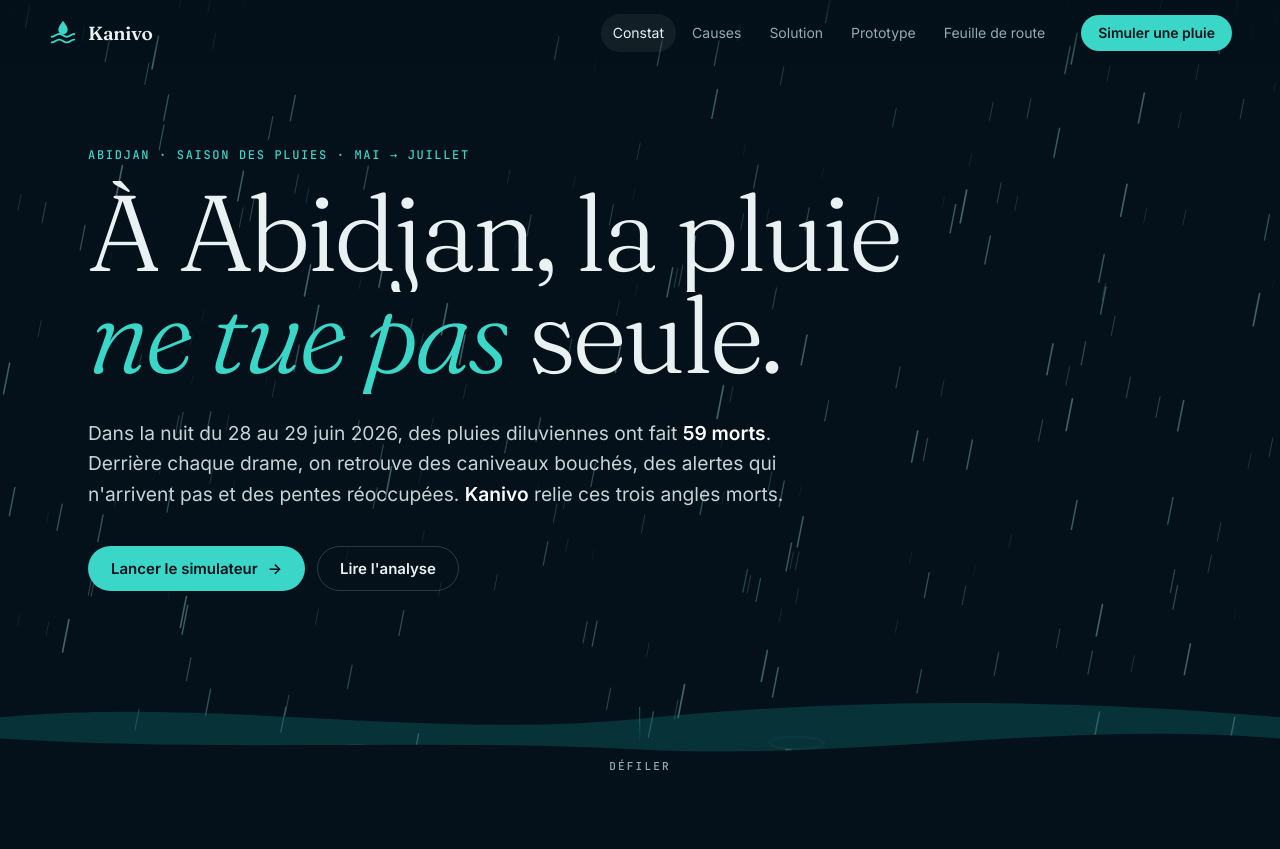
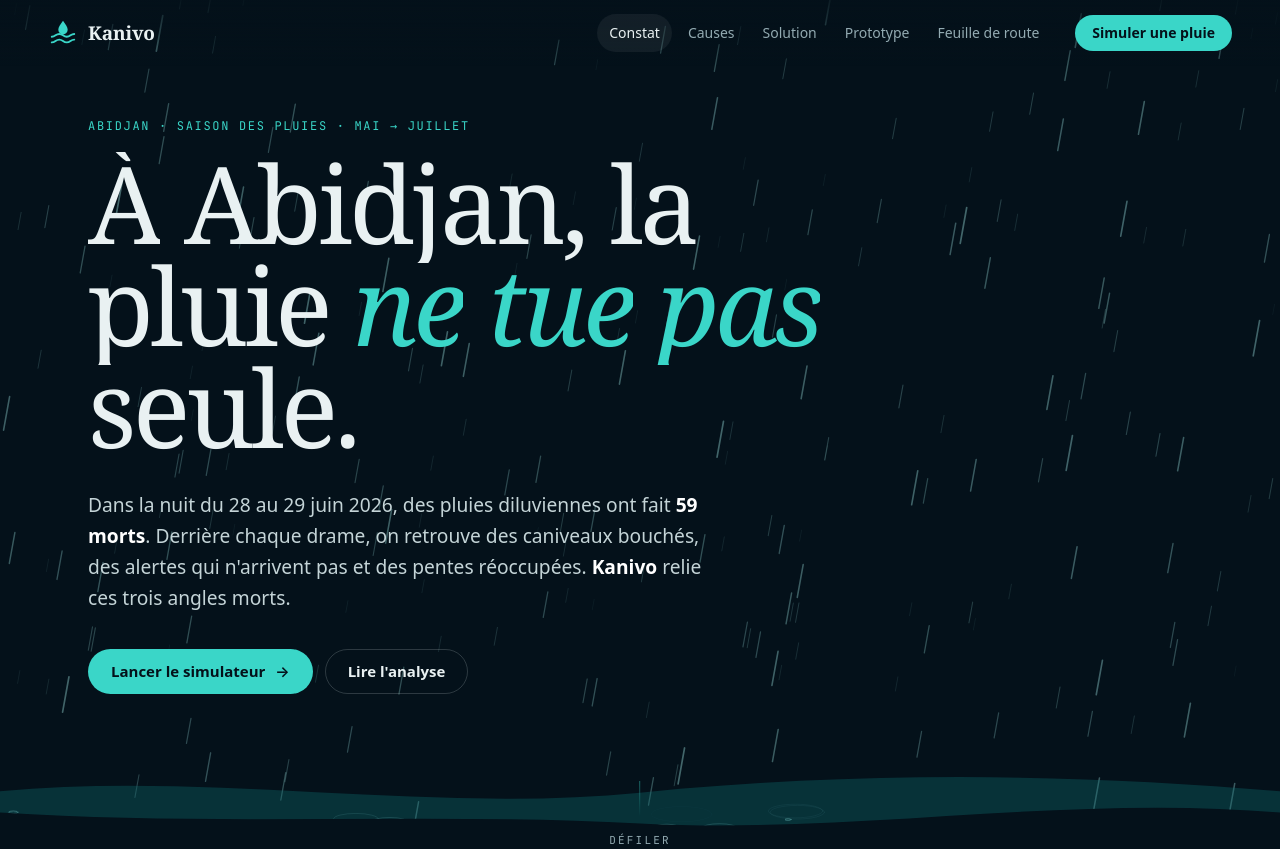
Before and after one commit to pethuelelie-glitch/kanivo, a website built with Vite: page index.html in a window 1280 px wide. Shown: the top 849 px of the page. Built offline with nearby package versions, Linux system fonts and the light colour scheme; some packages are replaced by stand-ins of ours; animation ran at ten frames a second.

Commit message:
perf: polices auto-hébergées, héros révélé après chargement des polices (CLS 0), pluie démarrée en idle
Co-Authored-By: Claude Opus 5.5 <noreply@anthropic.com>

```diff
--- a/index.html
+++ b/index.html
@@ -11,9 +11,6 @@
   <meta property="og:type" content="website" />
   <meta property="og:image" content="./og.png" />
   <link rel="icon" href="./favicon.svg" type="image/svg+xml" />
-  <link rel="preconnect" href="https://fonts.googleapis.com" />
-  <link rel="preconnect" href="https://fonts.gstatic.com" crossorigin />
-  <link rel="stylesheet" href="https://fonts.googleapis.com/css2?family=Fraunces:ital,opsz,wght@0,9..144,300..700;1,9..144,300..600&family=Inter:wght@400;500;600&family=JetBrains+Mono:wght@500&display=swap" />
 </head>
 <body>
   <a class="skip" href="#main">Aller au contenu</a>
@@ -46,7 +43,7 @@
         <h1 id="hero-title" class="hero__title" data-split>
           À Abidjan, la pluie <em>ne tue pas</em> seule.
         </h1>
-        <p class="hero__lead" data-reveal>
+        <p class="hero__lead">
           Dans la nuit du 28 au 29 juin 2026, des pluies diluviennes ont fait <strong>59 morts</strong>. Derrière chaque drame,
           on retrouve des caniveaux bouchés, des alertes qui n'arrivent pas et des pentes réoccupées.
           <strong>Kanivo</strong> relie ces trois angles morts.
--- a/package.json
+++ b/package.json
@@ -10,6 +10,9 @@
     "preview": "vite preview --port 4173"
   },
   "dependencies": {
+    "@fontsource-variable/fraunces": "^5.3.0",
+    "@fontsource-variable/inter": "^5.3.0",
+    "@fontsource/jetbrains-mono": "^5.3.0",
     "gsap": "^3.15.0",
     "lenis": "^1.3.27"
   },
--- a/src/main.js
+++ b/src/main.js
@@ -1,3 +1,7 @@
+import '@fontsource-variable/fraunces/opsz.css'
+import '@fontsource-variable/fraunces/opsz-italic.css'
+import '@fontsource-variable/inter/index.css'
+import '@fontsource/jetbrains-mono/latin-500.css'
 import './style.css'
 import { gsap } from 'gsap'
 import { ScrollTrigger } from 'gsap/ScrollTrigger'
@@ -35,7 +39,7 @@ $$('a[href^="#"]').forEach((a) => {
 /* ---------- Pluie (canvas) ---------- */
 function rain(canvas) {
   const ctx = canvas.getContext('2d')
-  let w, h, drops, splashes, raf, visible = true, intensity = 1
+  let w, h, drops, splashes, raf, visible = true, started = false, intensity = 1
   const dpr = Math.min(window.devicePixelRatio || 1, 2)
   function resize() {
     w = canvas.clientWidth; h = canvas.clientHeight
@@ -71,13 +75,16 @@ function rain(canvas) {
     raf = visible ? requestAnimationFrame(frame) : null
   }
   resize()
-  window.addEventListener('resize', resize, { passive: true })
+  let lastW = w
+  window.addEventListener('resize', () => { if (canvas.clientWidth !== lastW) { lastW = canvas.clientWidth; resize() } }, { passive: true })
   new IntersectionObserver(([e]) => {
     visible = e.isIntersecting
-    if (visible && !raf) raf = requestAnimationFrame(frame)
+    if (visible && started && !raf) raf = requestAnimationFrame(frame)
   }).observe(canvas)
   if (reduced) { intensity = 0; frame(); visible = false; return { set() {} } }
-  raf = requestAnimationFrame(frame)
+  // Démarrage après le premier rendu pour ne pas bloquer le fil principal au chargement
+  const start = () => { started = true; if (visible && !raf) raf = requestAnimationFrame(frame) }
+  'requestIdleCallback' in window ? requestIdleCallback(start, { timeout: 1200 }) : setTimeout(start, 300)
   return { set: (v) => { intensity = v } }
 }
 const rainFx = rain($('[data-rain]'))
@@ -108,6 +115,10 @@ $$('[data-split]').forEach(splitWords)
 /* ---------- Prototype (avant les animations : la carte doit exister) ---------- */
 initSim($('[data-sim]'), { gsap: reduced ? null : gsap })
 
+/* ---------- Polices prêtes (plafonné à 1,5 s) ---------- */
+const fontsReady = Promise.race([document.fonts?.ready ?? Promise.resolve(), new Promise((r) => setTimeout(r, 1500))])
+fontsReady.then(() => $('.hero__inner').classList.add('is-ready'))
+
 /* ---------- Animations ---------- */
 const mm = gsap.matchMedia()
 
@@ -120,12 +131,13 @@ mm.add({ motion: '(prefers-reduced-motion: no-preference)', desktop: '(min-width
     return
   }
 
-  // Intro héro
+  // Intro héro : lancée une fois les polices prêtes (évite tout décalage de mise en page)
   const heroWords = $$('.hero__title .w > span')
-  gsap.timeline({ defaults: { ease: 'expo.out' } })
-    .from(heroWords, { yPercent: 110, rotate: 4, duration: 1.4, stagger: 0.06 }, 0.15)
-    .to('.hero [data-reveal]', { opacity: 1, y: 0, duration: 1.2, stagger: 0.12 }, 0.5)
+  const intro = gsap.timeline({ paused: true, defaults: { ease: 'expo.out' } })
+  intro.from(heroWords, { yPercent: 110, rotate: 4, duration: 1.4, stagger: 0.06 }, 0.15)
+    .to('.hero [data-reveal]', { opacity: 1, y: 0, duration: 1.2, stagger: 0.1 }, 0.2)
     .from('.nav', { opacity: 0, duration: 1 }, 0.6)
+  fontsReady.then(() => intro.play())
 
   // Vagues + pluie qui s'intensifie au scroll
   gsap.to('[data-wave="1"]', { attr: { d: 'M0 100 C 240 150 480 70 720 110 S 1200 160 1440 100 V220 H0Z' }, duration: 4, repeat: -1, yoyo: true, ease: 'sine.inOut' })
--- a/src/style.css
+++ b/src/style.css
@@ -12,8 +12,8 @@
   --green: #22c08a;
   --amber: #ffc54d;
   --red: #ff5a52;
-  --serif: 'Fraunces', Georgia, 'Times New Roman', serif;
-  --sans: 'Inter', system-ui, -apple-system, 'Segoe UI', sans-serif;
+  --serif: 'Fraunces Variable', Georgia, 'Times New Roman', serif;
+  --sans: 'Inter Variable', system-ui, -apple-system, 'Segoe UI', sans-serif;
   --mono: 'JetBrains Mono', ui-monospace, Consolas, monospace;
   --gutter: clamp(16px, 4vw, 48px);
   --radius: 18px;
@@ -101,6 +101,7 @@ strong, b { font-weight: 600; color: #fff; }
 .hero { position: relative; min-height: 100svh; display: grid; align-items: center; overflow: hidden; isolation: isolate; }
 .hero__rain { position: absolute; inset: 0; width: 100%; height: 100%; z-index: -1; }
 .hero__glow { position: absolute; inset: auto -20% -30% -20%; height: 70%; z-index: -2; background: radial-gradient(50% 60% at 50% 100%, rgba(15, 111, 116, 0.55), transparent 70%), radial-gradient(30% 40% at 80% 90%, rgba(255, 138, 31, 0.18), transparent 70%); }
+.js .hero__inner:not(.is-ready) { visibility: hidden; }
 .hero__inner { width: min(1200px, 100%); margin-inline: auto; padding: 120px var(--gutter) 180px; }
 .hero__title { font: 300 clamp(44px, 8.4vw, 128px)/0.95 var(--serif); letter-spacing: -0.035em; max-width: 13ch; font-variation-settings: 'opsz' 144; }
 .hero__title em { font-style: italic; color: var(--water); }
@@ -225,8 +226,9 @@ strong, b { font-weight: 600; color: #fff; }
 .wave i:nth-child(3n) { animation-delay: -0.3s; } .wave i:nth-child(3n + 1) { animation-delay: -0.6s; } .wave i:nth-child(4n) { animation-delay: -0.85s; }
 @keyframes eq { to { height: 100%; } }
 .modules { list-style: none; margin: 0; padding: 0; }
-.module { min-height: 72vh; display: grid; align-content: center; gap: 14px; opacity: 0.28; transition: opacity 0.5s var(--ease); }
-.module.is-active { opacity: 1; }
+.module { min-height: 72vh; display: grid; align-content: center; gap: 14px; }
+.module h3, .module p, .module__k { transition: color 0.5s var(--ease); }
+.module:not(.is-active) h3, .module:not(.is-active) p, .module:not(.is-active) .module__k { color: var(--muted); }
 .module__k { font: 500 12px/1 var(--mono); letter-spacing: 0.12em; text-transform: uppercase; color: var(--orange); }
 .module h3 { font: 300 clamp(28px, 3.4vw, 46px)/1.06 var(--serif); letter-spacing: -0.02em; }
 .module p { color: #bfd0d3; max-width: 52ch; }
@@ -380,6 +382,5 @@ input[type='range']:active::-webkit-slider-thumb { transform: scale(1.2); }
 @media (prefers-reduced-motion: reduce) {
   *, *::before, *::after { animation-duration: 0.001ms !important; animation-iteration-count: 1 !important; transition-duration: 0.001ms !important; }
   .js [data-reveal] { opacity: 1; transform: none; }
-  .module { opacity: 1; }
   .chrono__track { width: auto; overflow-x: auto; padding-bottom: 16px; }
 }
--- a/vite.config.js
+++ b/vite.config.js
@@ -1,6 +1,7 @@
 import { defineConfig } from 'vite'
 
 // base relative : le même build fonctionne en local et sur GitHub Pages (/kanivo/).
+// Note : un preload des polices a été testé ; il dégradait le FCP mobile (4G simulée), il est donc écarté.
 export default defineConfig({
   base: './',
   build: { target: 'es2020', cssMinify: true },
```
Also changed, not shown: 1 other file.
